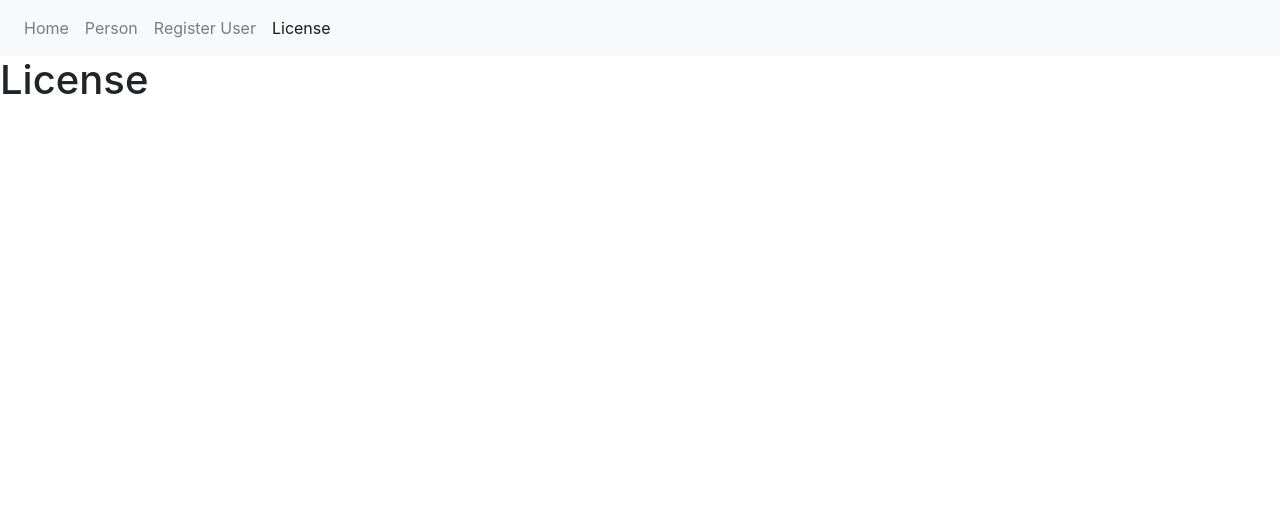
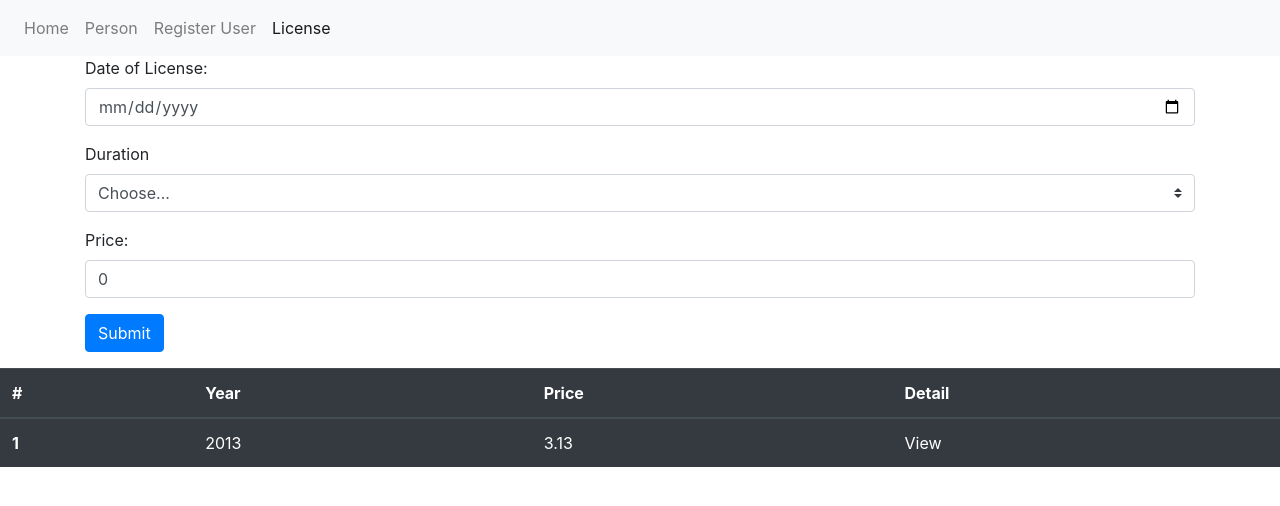
Before and after one commit to ysz951/bootstrap_test, a React (Create React App) app: page /license in a window 1280 px wide. Shown: the top 506 px of the page. Built offline with nearby package versions, Linux system fonts and the light colour scheme; no server answers.

Commit message:
add register license input

```diff
--- a/src/App.js
+++ b/src/App.js
@@ -4,7 +4,7 @@ import { withRouter, Switch, Route, Link, NavLink } from 'react-router-dom';
 import UserList from './UserList/UserList';
 import RegisterUser from './RegisterUser/RegisterUser';
 import UserPage from './UserPage/UserPage';
-import LicensePage from './LicensePage/LicensePage';
+import LicenseList from './LicenseList/LicenseList';
 
 class App extends Component {
 
@@ -37,7 +37,7 @@ class App extends Component {
           <Route exact path="/person" component={UserList} />
           <Route path="/person/:id" component={UserPage}/>
           <Route path="/register_user" component={RegisterUser} />
-          <Route exact path="/license" component={LicensePage} />
+          <Route exact path="/license" component={LicenseList} />
           <Route component={NotFoundPage} />
         </Switch>
       </>
--- /dev/null
+++ b/src/LicenseList/LicenseList.js
@@ -0,0 +1,104 @@
+
+import React, { Component } from 'react';
+import SaleRESTService from '../RESTService/SaleRESTService';
+import LicenseRESTService from '../RESTService/LicenseRESTService';
+import { withRouter } from 'react-router-dom';
+
+class LicenseList extends Component {
+    state = {
+        licenses: [
+            {
+                id: 1,
+                year: 2013,
+                price: 3.13
+            }
+        ],
+        dol: "",
+        price: 0,
+        duration: ""
+    }
+
+    componentDidMount() {
+        LicenseRESTService.listAllLicense()
+            .then(res => {
+
+            })
+            .catch(err => {
+
+            })
+    }
+
+    renderLicenses() {
+        return this.state.licenses.map((item, i) =>
+            <tr key={i}>
+                <th scope="row">{item.id}</th>
+                <td>{item.year}</td>
+                <td>{item.price}</td>
+                <td>View</td>
+            </tr>
+        )
+    }
+
+    register = (e) => {
+        e.preventDefault();
+        console.log(this.state.dol);
+    }
+
+    handleChange = (e) => {
+        this.setState({
+            [e.target.name]: e.target.value
+        })
+    }
+
+    render() {
+        return (
+            <>
+                <form onSubmit={this.register} className="container">
+                    <div className="form-col align-items-center justify-content-center">
+                        <div className="form-group">
+                            <label> Date of License: </label>
+                            <input placeholder="Date (YYYY-MM-DD)" name="dol" type="date"
+                                className="form-control"
+                                value={this.state.dol} onChange={this.handleChange} />
+                        </div>
+                        <div className="form-group">
+                            <label className="mr-sm-2" htmlFor="inlineFormCustomSelect">Duration</label>
+                            <select className="custom-select mr-sm-2" id="inlineFormCustomSelect" name="duration"
+                                value={this.state.duration} onChange={this.handleChange} required>
+                                <option value="">Choose...</option>
+                                <option value="YEARLY">Yearly</option>
+                                <option value="MONTHLY">Monthly</option>
+                                <option value="PERVISIT">Pervisit</option>
+                            </select>
+                        </div>
+                        <div className="form-group">
+                            <label> Price: </label>
+                            <input placeholder="0.00" name="price" type="number"
+                                className="form-control" step="0.01"
+                                value={this.state.price} onChange={this.handleChange} />
+                        </div>
+                        <div className="form-group">
+                            <button type="submit" className="btn btn-primary">Submit</button>
+                        </div>
+                    </div>
+                </form>
+                <table className="table table-dark">
+                    <thead>
+                        <tr>
+                            <th scope="col">#</th>
+                            <th scope="col">Year</th>
+                            <th scope="col">Price</th>
+                            <th scope="col">Detail</th>
+                        </tr>
+                    </thead>
+                    <tbody>
+                        {this.renderLicenses()}
+                    </tbody>
+                </table>
+            </>
+
+        )
+    }
+}
+
+export default withRouter(LicenseList);
--- a/src/LicensePage/LicensePage.js
+++ /dev/null
@@ -1,18 +0,0 @@
-
-import React, { Component } from 'react';
-import SaleRESTService from '../RESTService/SaleRESTService';
-import { withRouter } from 'react-router-dom';
-
-class LicensePage extends Component {
-    state = {
-
-    }
-
-    render() {
-        return (
-            <h1>License</h1>
-        )
-    }
-}
-
-export default withRouter(LicensePage);
--- a/src/UserList/UserList.js
+++ b/src/UserList/UserList.js
@@ -5,6 +5,7 @@ import { withRouter, Link } from 'react-router-dom';
 
 class UserList extends Component {
     state = {
+        searchName: "",
         users: [],
         testUers: [
             {
@@ -43,9 +44,29 @@ class UserList extends Component {
         )
     }
 
+    searchUser = (e) => {
+        e.preventDefault();
+        console.log(this.state.searchName);
+    }
+
+    handleChange = (e) => {
+        this.setState({
+            [e.target.name]: e.target.value
+        })
+    }
+
     render() {
         return (
             <>
+                <form onSubmit={this.searchUser}>
+                    <div class="form-group">
+                    <input type="text" placeholder="Recipient's username" onChange={this.handleChange}
+                        aria-label="Recipient's username" name="searchName" aria-describedby="basic-addon2" />
+                    {' '}
+                    <button>Search</button>
+                    </div>
+
+                </form>
                 <table className="table table-dark">
                     <thead>
                         <tr>
```
Also changed, not shown: 1 other file (tests, documents, lock files or other folders).
